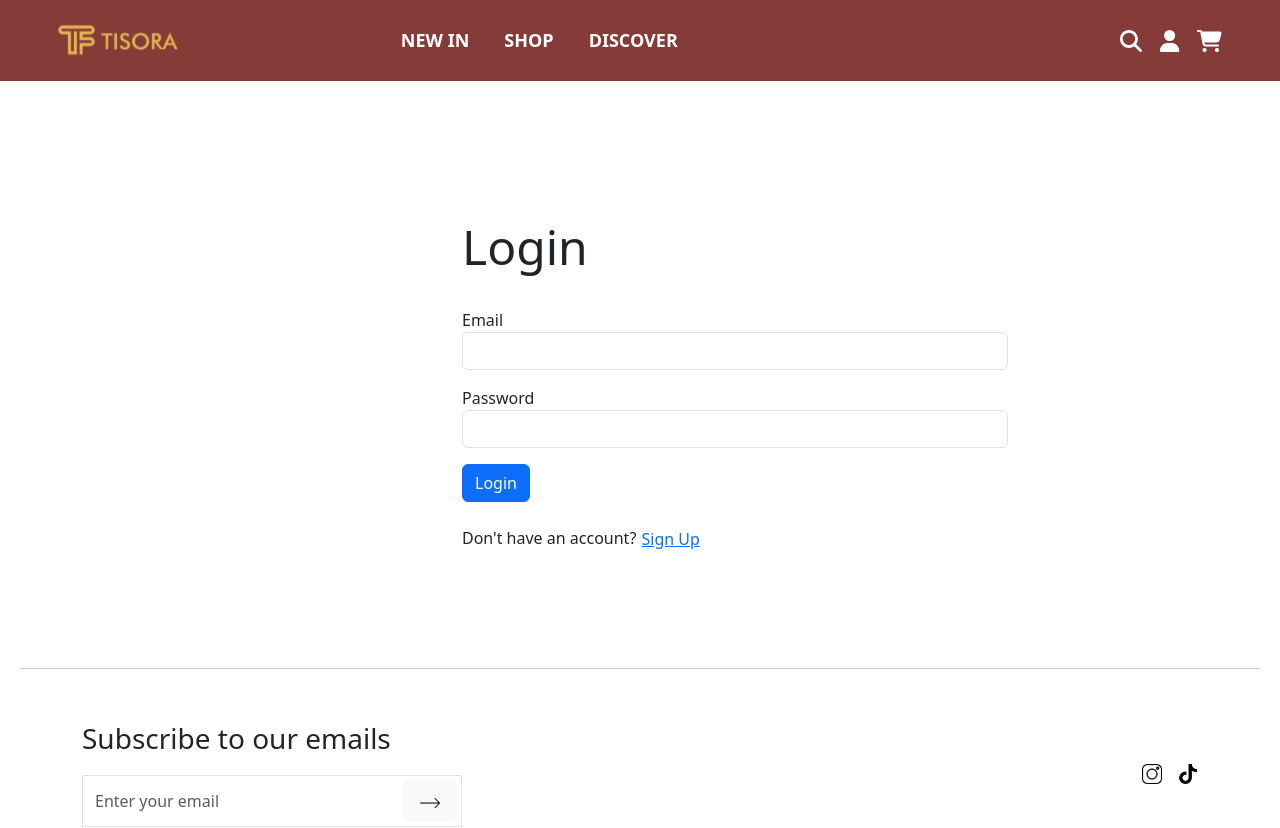
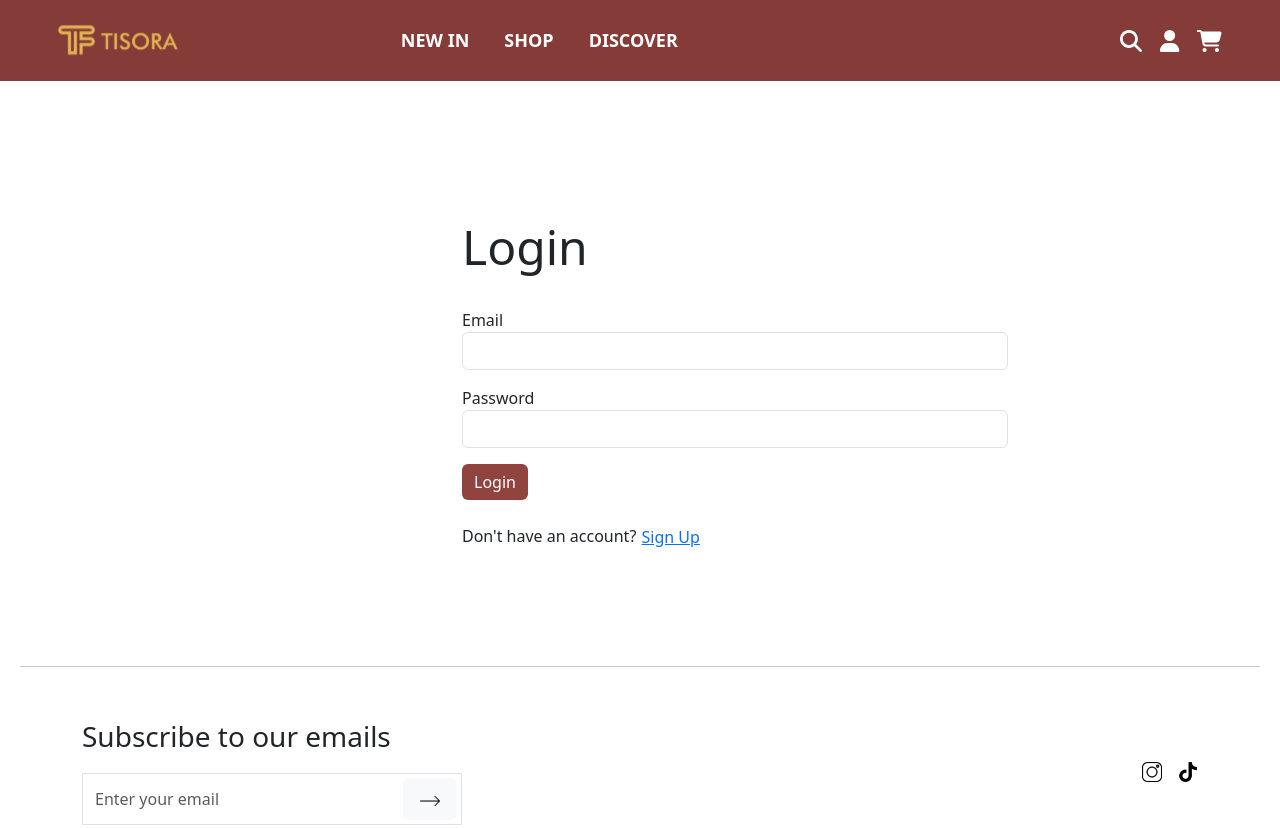
Before and after one commit to sennyrulz/TISORA, a React (Vite) app in the folder frontEnd/: page /authPage in a window 1280 px wide. Shown: the top 828 px of the page. Built offline with nearby package versions, Linux system fonts and the light colour scheme; what @cloudinary/url-gen would draw is missing.

Commit message:
Worked on Authpage front end some more

```diff
--- a/frontEnd/src/pages/AuthPage.jsx
+++ b/frontEnd/src/pages/AuthPage.jsx
@@ -49,7 +49,9 @@ function AuthPage() {
             <>
               <p>Welcome, {user.name}!</p>
               <div className="d-flex flex-column flex-md-row justify-content-center gap-3 mt-4">
-                <button className="btn btn-danger" onClick={() => dispatch(logout())}>
+                <button style={{
+                  backgroundColor: '#91443f'}}
+                  className="btn" onClick={() => dispatch(logout())}>
                   Logout
                 </button>
               </div>
@@ -66,8 +68,7 @@ function AuthPage() {
                       className="form-control"
                       value={formData.name}
                       onChange={handleChange}
-                      required
-                    />
+                      required/>
                   </div>
                 )}
                 <div className="mb-3">
@@ -78,8 +79,7 @@ function AuthPage() {
                     className="form-control"
                     value={formData.email}
                     onChange={handleChange}
-                    required
-                  />
+                    required />
                 </div>
                 <div className="mb-3">
                   <label>Password</label>
@@ -89,11 +89,16 @@ function AuthPage() {
                     className="form-control"
                     value={formData.password}
                     onChange={handleChange}
-                    required
-                  />
+                    required />
                 </div>
 
-                <button type="submit" className="btn btn-primary">
+                <button type="submit"
+                style={{
+                  backgroundColor: '#91443f',
+                  border: 'none',
+                  width: '100'
+                }}
+                  className="btn btn-primary">
                   {isLogin ? "Login" : "Sign Up"}
                 </button>
               </form>
```
